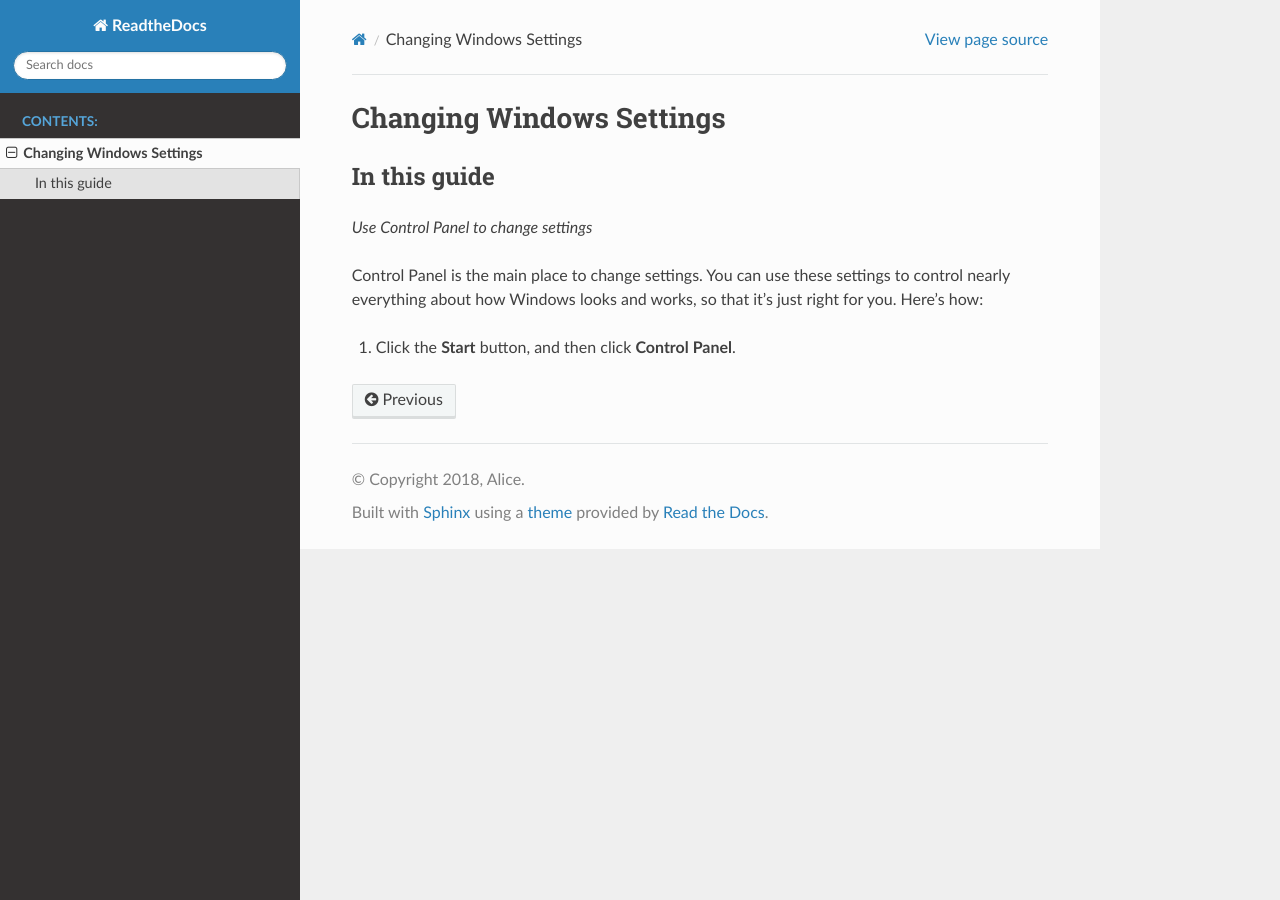
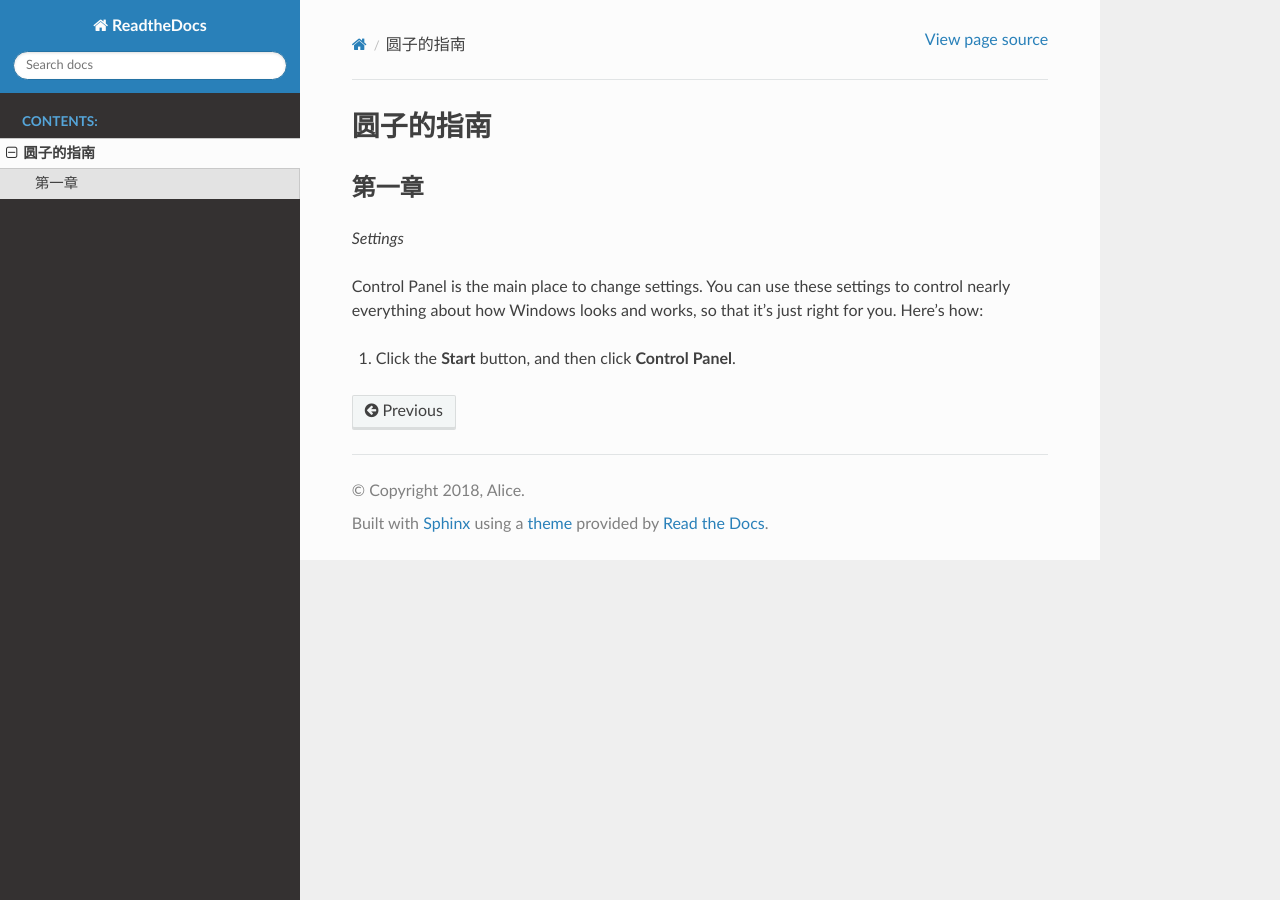
Before and after one commit to PKU-Alice/ReadtheDocs, a Sphinx documentation site: the page built from readthedocs/source/document.md, in a window 1280 px wide. Built offline with Sphinx 7.4.7 and the Read the Docs theme 2.0.0, drawn with Linux system fonts in a browser that asks for light colours.

Commit message:
Chinese simplified.

```diff
--- a/readthedocs/source/document.md
+++ b/readthedocs/source/document.md
@@ -1,10 +1,11 @@
-# Changing Windows Settings
+# 圆子的指南
 
 
-## In this guide
+## 第一章
 
 
-*Use Control Panel to change settings*
+*Settings*
 
 Control Panel is the main place to change settings. You can use these settings to control nearly everything about how Windows looks and works, so that it's just right for you. Here’s how:
+
 1.	Click the **Start** button, and then click **Control Panel**.
```
